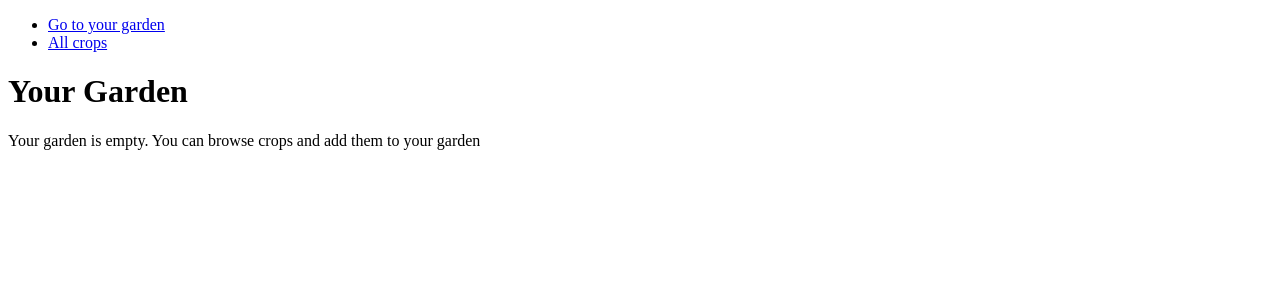
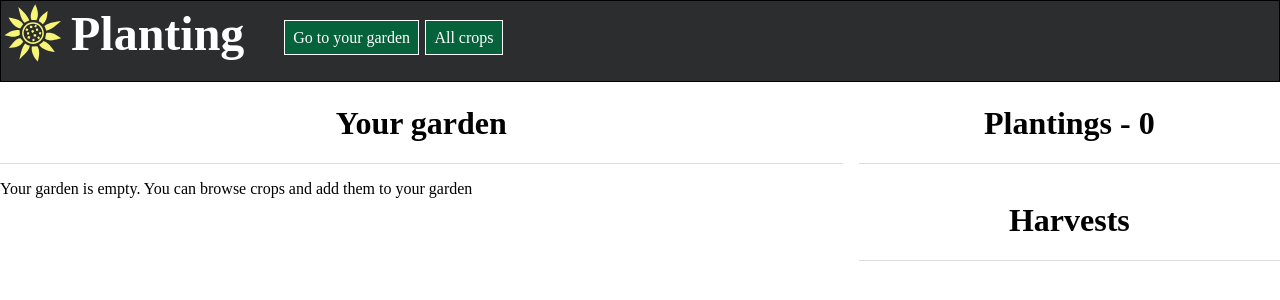
Before and after one commit to mlatini/planting, a React (Create React App) app: page /garden in a window 1280 px wide. Shown: the top 300 px of the page. Built offline with nearby package versions, Linux system fonts and the light colour scheme.

Commit message:
A bunch of changes

```diff
--- a/package.json
+++ b/package.json
@@ -8,6 +8,7 @@
     "@testing-library/user-event": "^7.2.1",
     "react": "^16.13.1",
     "react-dom": "^16.13.1",
+    "react-icons": "^3.10.0",
     "react-router": "^5.2.0",
     "react-router-dom": "^5.2.0",
     "react-scripts": "3.4.1"
--- a/src/App.css
+++ b/src/App.css
@@ -1,10 +1,10 @@
-/* .color-pallete { */
-/*   https://colorhunt.co/palette/180665 */
-/*   #F6F578; */
-/*   #F6D743; */
-/*   #649D66; */
-/*   #06623B; */
-/* } */
+/* .color-pallete {
+   https://colorhunt.co/palette/180665
+   #F6F578
+   #F6D743
+   #649D66
+   #06623B
+ */
 
 .app {
 
@@ -12,17 +12,157 @@
 
 body {
   background-color: white;
+  margin: 0;
 }
 
-.card {
-  background-color: gray;
+.top-nav {
   border: thin solid;
+  background-color: #2B2D2F;
+  margin-bottom: .1em;
+  position: relative;
+}
+
+.top-nav ul {
+  list-style: none;
+}
+
+.top-nav li {
   display: inline-block;
-  width: 200px;
+}
+
+.top-nav a {
+  padding: .5em;
+  margin: .2em;
+  border: thin solid;
+  background-color: #06623B;
+  color: white;
+  text-decoration: none;
+}
+
+.top-nav a:hover {
+  background-color: #649D66;
+}
+
+.top-nav-left-image {
+  color: #F6F578;
+  font-size: 4em;
+  display: inline-block;
+}
+
+.top-nav-left-app-name {
+  color: white;
+  display: inline-block;
+  position: absolute;
+  top: 40%;
+  transform: translateY(-50%);
+  left: 70px;
+  font-size: 2em;
+}
+
+.top-nav-links {
+  display: inline-block;
+  position: absolute;
+  top: 46%;
+  left: 240px;
+  transform: translateY(-50%);
+
+}
+
+.image-card {
+  background-color: lightgray;
+  /* border: thin solid; */
+  /* display: inline-block; */
+  width: 300px;
   margin: .5em;
-  box-shadow: 0 4px 8px 0 rgba(0,0,0,0.2);
+  /* box-shadow: 0 4px 8px 0 rgba(0,0,0,0.2); */
   transition: 0.3s;
   border-radius: .2em;
+  /* overflow: hidden; */
+}
+
+.planting-card {
+  margin: .5em;
+}
+
+.planting-card-header {
+  display: grid;
+  grid-template-columns: 3fr 1fr;
+  background-color: #649D66;
+  color: white;
+  text-align: center;
+}
+
+.planting-card-header-left {
+  text-align: left;
+  padding-left: .5em;
+}
+
+.plant-name {
+  font-size: 2em;
+}
+
+.scientific-name {
+  font-style: italic;
+  font-size: 1.5em;
+}
+
+.planting-card-header-right {
+  text-align: right;
+}
+
+.planting-card-body {
+  display: grid;
+  grid-template-columns: repeat(2, 1fr);
+
+}
+
+.planting-card-attribute {
+  text-align: left;
+  padding: .5em;
+}
+
+.planting-card-attribute-key {
+  font-size: 1.2em;
+  font-weight: bold;
+  padding-bottom: .2em;
+}
+
+.planting-card-attribute-value {
+  font-size: 1em;
+}
+
+.garden-wrapper {
+  display: grid;
+  grid-template-columns: 2fr 1fr;
+  grid-gap: 1em;
+  max-width: 1920px;
+}
+
+.garden-left-header,
+.plantings-header,
+.harvests-header,
+.crops-header {
+  border-bottom: thin solid #DCDCDC;
+  text-align: center;
+  margin-bottom: 1em;
+}
+
+.garden-left-header h1,
+.plantings-header h1,
+.harvests-header h1{
+  display: inline-block;
+}
+
+.garden-left-image,
+.plantings-header-image,
+.harvests-header-image {
+  color: #06623B;
+  font-size: 4em;
+  display: inline-block;
+}
+
+.planting-card {
+  border: thin solid;
 }
 
 .details-top {
@@ -48,17 +188,6 @@ body {
   border-radius: .2em;
 }
 
-.image-card {
-  background-color: lightgray;
-  /* border: thin solid; */
-  /* display: inline-block; */
-  width: 300px;
-  margin: .5em;
-  /* box-shadow: 0 4px 8px 0 rgba(0,0,0,0.2); */
-  transition: 0.3s;
-  border-radius: .2em;
-  /* overflow: hidden; */
-}
 
 .details-section {
   display: grid;
@@ -66,16 +195,18 @@ body {
   grid-gap: 1px;
 }
 
-.details-attribute-cards {
+.details-attribute-cards,
+.planting-card {
   background-color: lightgray;
   border: thin solid;
-  /* display: inline-block; */
-  /* width: 200px; */
-  /* height: 100px; */
-  margin: .5em;
   box-shadow: 0 4px 8px 0 rgba(0,0,0,0.2);
   transition: 0.3s;
   border-radius: .2em;
+}
+
+.details-attribute-cards {
+  margin: .5em;
+
 }
 
 .details-section-top {
@@ -99,14 +230,46 @@ body {
 
 .crop-image {
   width: 100%;
+  /* width: 100%; */
 }
 
 .large-image {
-  width: 100%;
+  /* width: 100%; */
 }
 
-.card-name {
+.small-image {
+  width: 5em;
+  height: 5em;
+}
+
+.card {
+  /* background-color: gray; */
+  border: thin solid;
+  display: inline-block;
+  width: 15.7em;
+  height: 17em;
+  margin: .5em;
+  box-shadow: 0 4px 8px 0 rgba(0,0,0,0.2);
+  transition: 0.3s;
+  border-radius: .2em;
+  overflow: hidden;
+}
+
+.card-header {
 	display: block;
-	color: white;
-	background-color: gray;
+  background-color: #649D66;
+  color: white;
+  font-size: 1.5em;
+  text-align: center;
+  padding: .1em;
+  height: 1em;
 }
+
+.card-image {
+  height: 14em;
+  width: 20em;
+}
+
+.card-buttons {
+
+}
--- a/src/App.js
+++ b/src/App.js
@@ -2,14 +2,15 @@ import React, { useState, useEffect } from 'react';
 import './App.css';
 import cropData from './crops.json';
 import Crops from './components/Crops';
-import Crop from './components/Crop';
 import Details from './components/Details';
 import Garden from './components/Garden';
-import { BrowserRouter as Router, Switch, Route, Link } from 'react-router-dom';
+import { Switch, Route, Link } from 'react-router-dom';
+import { GiSunflower } from 'react-icons/gi'
 
 function App () {
   const [crops, setCrops] = useState([]);
   const [gardenCrops, setGardenCrops] = useState([]);
+  const [plantings, setPlantings] = useState([]);
 
   useEffect(() => {
     // growstuff api version 0
@@ -23,31 +24,43 @@ function App () {
 
   console.log('crops', crops);
   console.log('gardenCrops', gardenCrops);
+  console.log('plantings', plantings);
 
   const addToGarden = (id) => {
     setGardenCrops([...gardenCrops, crops.find(crop => crop.id === id)]);
   };
 
-  const showDetails = (id) => {
-    console.log('showDetails', id);
+  const addToPlantings = (id) => {
+    console.log('addToPlantings');
+    setPlantings([...plantings, crops.find(crop => crop.id === id)]);
   };
 
   return (
     <Switch>
       <div className="app">
-          <header>
-            <nav>
+        <header className="nav-wrapper">
+          <nav className="top-nav">
+            <div className="top-nav-left-image">
+              <GiSunflower />
+            </div>
+            <div className="top-nav-left-app-name">
+              <h1>
+                Planting
+              </h1>
+            </div>
+            <div className="top-nav-links">
               <ul>
                 <li><Link to='/garden'>Go to your garden</Link></li>
                 <li><Link to='/crops'>All crops</Link></li>
               </ul>
+            </div>
           </nav>
         </header>
         <Route path='/garden'>
-            <Garden crops={gardenCrops} showDetails={showDetails} />
+          <Garden crops={gardenCrops} plantings={plantings} addToPlantings={addToPlantings}/>
         </Route>
         <Route path='/crops'>
-            <Crops crops={crops} addToGarden={addToGarden} showDetails={showDetails} />
+          <Crops crops={crops} addToGarden={addToGarden} addToPlantings={addToPlantings} />
         </Route>
         {/* <Route path='/details/:id'> */}
         {/*   <Details /> */}
--- a/src/components/Details.js
+++ b/src/components/Details.js
@@ -1,6 +1,7 @@
 import React, { useEffect, useState } from 'react';
 import { useParams } from 'react-router-dom';
 import cropData from '../crops.json';
+import { capitalizeFirstLetter } from '../utils';
 
 const Details = () => {
   const { id, slug } = useParams();
@@ -81,7 +82,7 @@ const Details = () => {
       <h1>Details</h1>
       <div className="details-top">
         <div className="details-top-card">
-          <h1>{crop.name}</h1>
+          <h1>{capitalizeFirstLetter(crop.name)}</h1>
             <em>
               {crop.scientific_names.length >= 1 ? crop.scientific_names.map(sci => ' ' + sci.name + ' ') : '' }
             </em>
--- a/src/components/Garden.js
+++ b/src/components/Garden.js
@@ -1,11 +1,23 @@
 import React from 'react';
 import Crop from './Crop';
+import PlantingCard from './PlantingCard';
+import { FaTractor } from 'react-icons/fa';
+import { GiFlowerPot, GiSunflower, GiFlowers } from 'react-icons/gi'
 
-const Garden = ({ crops, showDetails = f => f }) => {
+const Garden = ({ crops, plantings, addToPlantings = f => f }) => {
   console.log('crops', crops);
   return (
-    <header>
-      <h1>Your Garden</h1>
+    <div className="garden-wrapper">
+      <div className="garden-left">
+        <div className="garden-left-header">
+          <span>
+            <h1>Your garden</h1>
+          </span>
+          <span className="garden-left-image">
+            {/* <GiFlowerPot /> */}
+          </span>
+        </div>
+        <div className="garden-left-body">
           {crops.length === 0 ? (
             <p>Your garden is empty. You can browse crops and add them to your garden</p>
           ) : (
@@ -13,11 +25,54 @@ const Garden = ({ crops, showDetails = f => f }) => {
               <Crop
                 {...crop}
                 key={crop.id}
-            onDetailsClick={showDetails}
+                onAddToPlantingsClick={addToPlantings}
               />
             ))
           )}
-    </header>
+        </div>
+      </div>
+      <div className="garden-right">
+        <div className="plantings">
+          <div className="plantings-header">
+            <span>
+              <h1>{`Plantings - ${plantings.length}`}</h1>
+            </span>
+            <span className="plantings-header-image">
+              {/* <GiFlowers /> */}
+            </span>
+          </div>
+          {plantings.length >= 1 ? (
+            plantings.map((planting) => (
+              <PlantingCard
+                {...planting}
+                key={planting.id}
+                plantingDate={new Date(Date.now())}
+                soilType={'phosphate'}
+                expectedGerminationDate={new Date(Date.now())}
+                source={'Glendora Nursery'}
+                cost={'$5.00'}
+                locationInGarden={'Left rear'}
+                // image={planting.thumbnail_url}
+                // scientificName={planting.scientificName}
+                // name={planting.name}
+              />
+            ))
+          ) : (
+            <span></span>
+          )}
+        </div>
+        <div className="harvests">
+          <div className="harvests-header">
+            <span>
+              <h1>Harvests</h1>
+            </span>
+            <span className="harvests-header-image">
+
+            </span>
+          </div>
+        </div>
+      </div>
+    </div>
   );
 };
 export default Garden;
--- /dev/null
+++ b/src/components/PlantingCard.js
@@ -0,0 +1,78 @@
+import React from 'react';
+import { capitalizeFirstLetter } from '../utils';
+
+const PlantingCard = ({ plantingDate, name, soilType, thumbnail_url, source, cost,
+  expectedGerminationDate, scientific_name, locationInGarden }) => {
+  return (
+    <section className="planting-card">
+      <div className="planting-card-header">
+        <span className="planting-card-header-left">
+          <span className="plant-name">
+            {`${capitalizeFirstLetter(name)} `}
+          </span>
+          <span className="scientific-name">
+            {scientific_name}
+          </span>
+        </span>
+        <span className="planting-card-header-right">
+          <img className="small-image" src={thumbnail_url} />
+        </span>
+      </div>
+      <div className="planting-card-body">
+        <div className="planting-card-attribute">
+          <div className="planting-card-attribute-key">
+            Planting date
+          </div>
+          <div className="platning-card-attribute-value">
+            {`${plantingDate.getMonth() + 1}-${plantingDate.getDate()}-${plantingDate
+              .getFullYear()}`}
+          </div>
+        </div>
+        <div className="planting-card-attribute">
+          <div className="planting-card-attribute-key">
+            Expected germination date
+          </div>
+          <div className="platning-card-attribute-value">
+            {`${expectedGerminationDate
+            .getMonth() + 1}-${expectedGerminationDate.getDate()}-${expectedGerminationDate
+              .getFullYear()}`}
+          </div>
+        </div>
+        <div className="planting-card-attribute">
+          <div className="planting-card-attribute-key">
+            Soil type
+          </div>
+          <div className="platning-card-attribute-value">
+            {soilType}
+          </div>
+        </div>
+        <div className="planting-card-attribute">
+          <div className="planting-card-attribute-key">
+            Source
+          </div>
+          <div className="platning-card-attribute-value">
+            {source}
+          </div>
+        </div>
+        <div className="planting-card-attribute">
+          <div className="planting-card-attribute-key">
+            Cost
+          </div>
+          <div className="platning-card-attribute-value">
+            {cost}
+          </div>
+        </div>
+        <div className="planting-card-attribute">
+          <div className="planting-card-attribute-key">
+            Location in garden
+          </div>
+          <div className="platning-card-attribute-value">
+           {locationInGarden}
+          </div>
+        </div>
+      </div>
+
+    </section>
+  );
+};
+export default PlantingCard;
--- /dev/null
+++ b/src/utils.js
@@ -0,0 +1,5 @@
+const capitalizeFirstLetter = (word) => {
+  return `${word[0].toUpperCase()}${word.slice(1)}`
+}
+
+export { capitalizeFirstLetter };
```
Also changed, not shown: src/components/Crop.js (+19 -5 lines), src/components/Crops.js (+7 -2 lines), 1 other file (tests, documents, lock files or other folders). Lines whose indentation alone changed are shown as unchanged.
